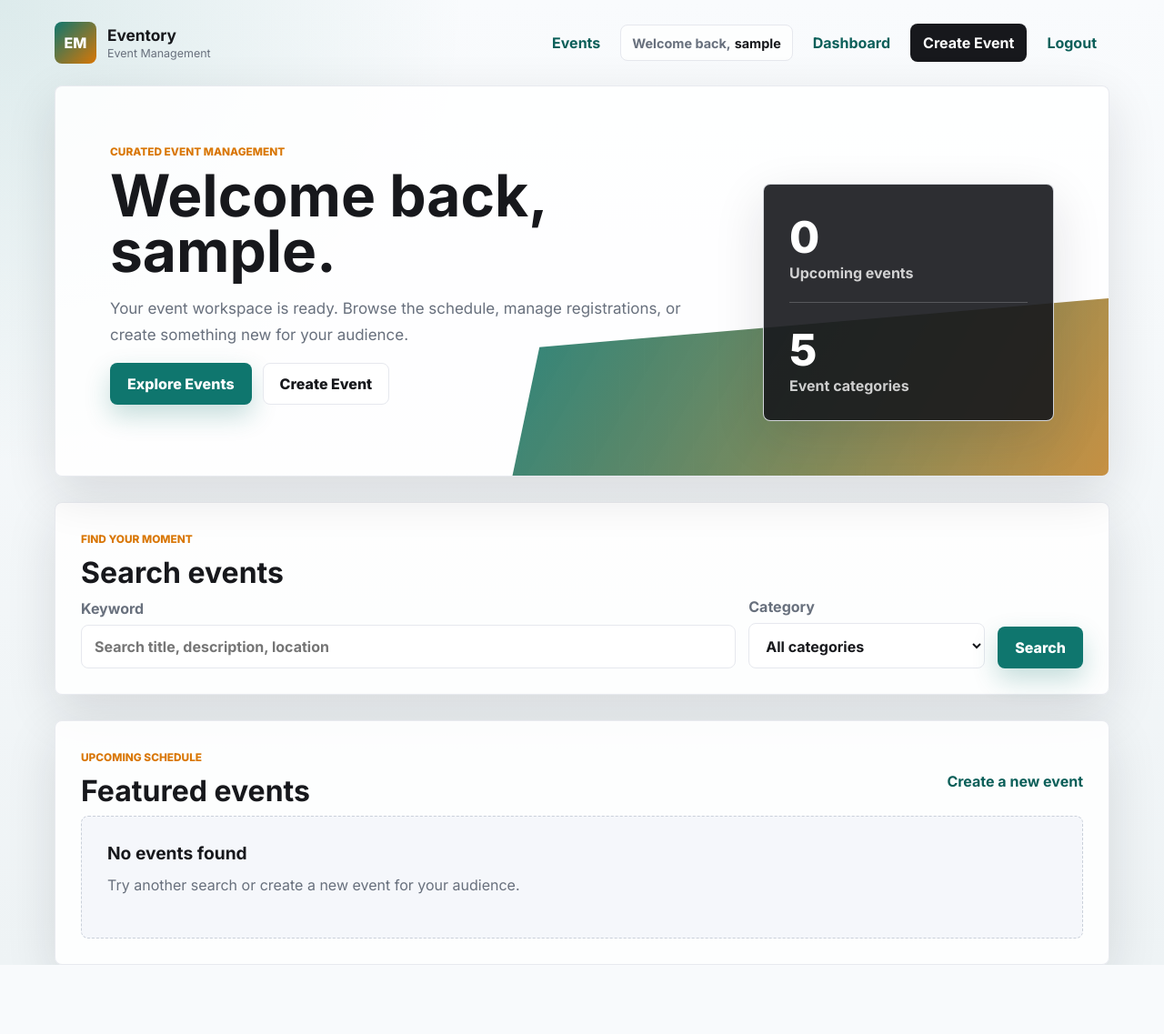
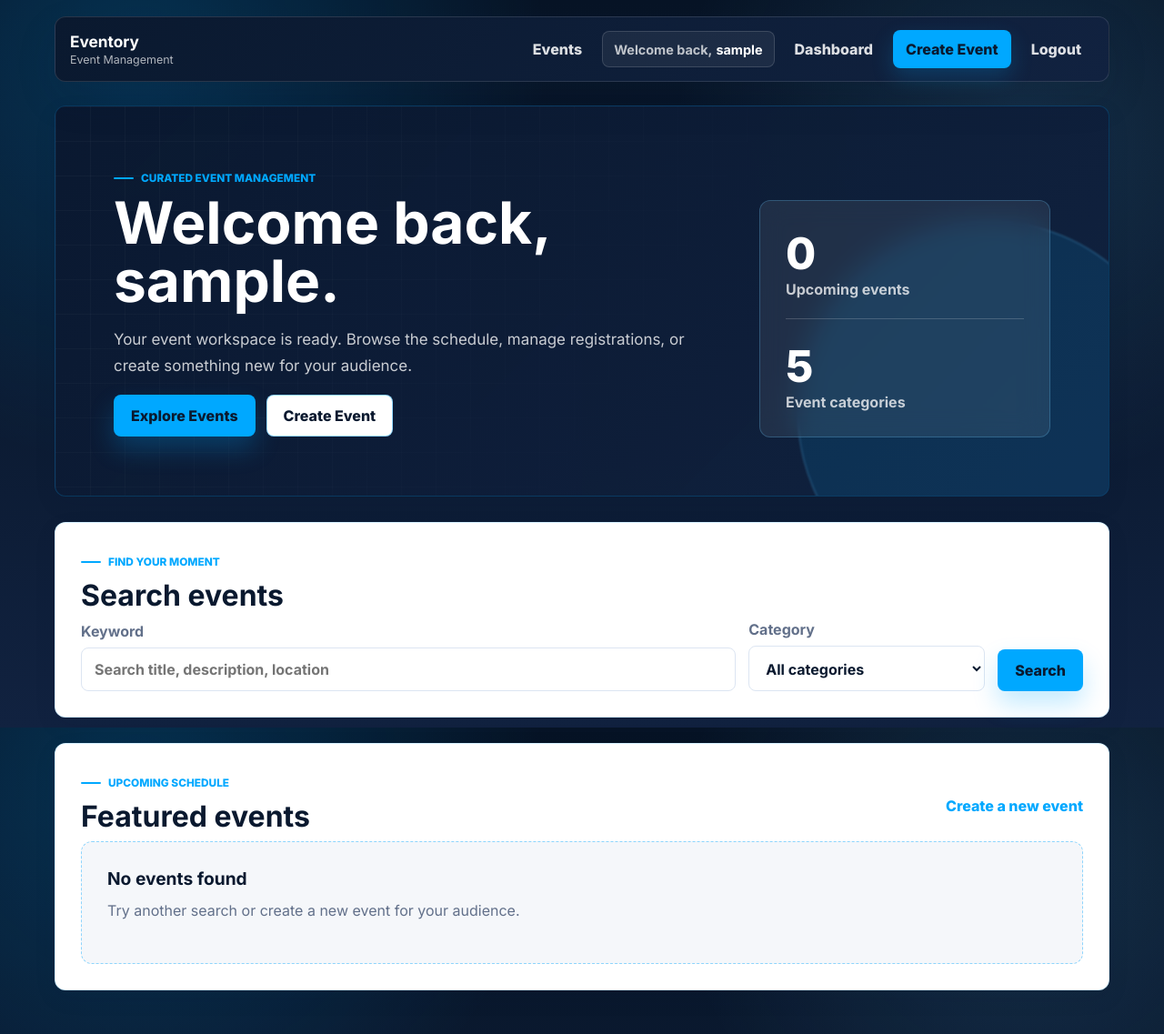
Before and after one commit to nirvanajoshi/Project-II, a Django app: page / in a window 1280 px wide. Shown: the whole page at 91% size. Before the commit the page ends 1061 px from the top, so only its background shows below. Run offline with Django 5.2, Linux system fonts and the light colour scheme; the visitor is signed in with stand-in values (Sample User, id 1); data that the repository does not hold is empty.

Commit message:
theme changed

```diff
--- a/events/static/events/css/styles.css
+++ b/events/static/events/css/styles.css
@@ -1,19 +1,30 @@
 :root {
-    --ink: #17181c;
-    --muted: #68707d;
-    --line: #e6e8ee;
+    --navy-deep: #0a192f;
+    --navy: #112240;
+    --navy-soft: #17345f;
+    --blue: #00a8ff;
+    --blue-light: #64c7ff;
+    --blue-soft: rgba(0, 168, 255, 0.1);
+    --ink: #0a192f;
+    --muted: #62708a;
+    --line: #dce5f2;
     --surface: #ffffff;
-    --soft: #f5f7fb;
-    --brand: #0f766e;
-    --brand-dark: #0b5f59;
-    --accent: #d97706;
-    --danger: #c2410c;
-    --shadow: 0 18px 55px rgba(21, 24, 32, 0.12);
+    --soft: #f5f7fa;
+    --danger: #e5484d;
+    --danger-dark: #bf2e34;
+    --shadow-sm: 0 8px 24px rgba(10, 25, 47, 0.08);
+    --shadow: 0 18px 45px rgba(10, 25, 47, 0.12);
+    --shadow-blue: 0 14px 28px rgba(0, 168, 255, 0.24);
     --radius: 8px;
+    --radius-lg: 12px;
 }
 
 * {
     box-sizing: border-box;
+}
+
+html {
+    scroll-behavior: smooth;
 }
 
 body {
@@ -21,8 +32,10 @@ body {
     color: var(--ink);
     font-family: Inter, system-ui, -apple-system, BlinkMacSystemFont, "Segoe UI", sans-serif;
     background:
-        radial-gradient(circle at top left, rgba(15, 118, 110, 0.12), transparent 32rem),
-        linear-gradient(180deg, #f9fbfd 0%, #eef3f5 100%);
+        radial-gradient(circle at 12% 8%, rgba(0, 168, 255, 0.2), transparent 28rem),
+        radial-gradient(circle at 88% 18%, rgba(100, 199, 255, 0.14), transparent 24rem),
+        linear-gradient(180deg, #071426 0%, #0a192f 45%, #112240 100%);
+    background-attachment: fixed;
     min-height: 100vh;
 }
 
@@ -41,6 +54,7 @@ textarea {
 .site-shell {
     width: min(1160px, calc(100% - 32px));
     margin: 0 auto;
+    padding-bottom: 48px;
 }
 
 .site-header {
@@ -48,7 +62,16 @@ textarea {
     align-items: center;
     justify-content: space-between;
     gap: 24px;
-    padding: 24px 0;
+    margin-top: 18px;
+    padding: 14px 16px;
+    border: 1px solid rgba(255, 255, 255, 0.12);
+    border-radius: var(--radius-lg);
+    background: linear-gradient(135deg, var(--navy-deep), var(--navy));
+    color: #fff;
+    box-shadow: var(--shadow);
+    position: sticky;
+    top: 14px;
+    z-index: 10;
 }
 
 .brand,
@@ -65,9 +88,9 @@ textarea {
 
 .brand {
     gap: 12px;
+    min-width: max-content;
 }
 
-.brand-mark,
 .avatar {
     display: grid;
     place-items: center;
@@ -75,12 +98,8 @@ textarea {
     border-radius: var(--radius);
     color: #fff;
     font-weight: 800;
-    background: linear-gradient(135deg, var(--brand), var(--accent));
-}
-
-.brand-mark {
-    width: 46px;
-    height: 46px;
+    background: linear-gradient(135deg, var(--blue), var(--blue-light));
+    box-shadow: 0 10px 22px rgba(0, 168, 255, 0.26);
 }
 
 .brand strong,
@@ -89,11 +108,12 @@ textarea {
 }
 
 .brand strong {
+    color: #fff;
     font-size: 1.08rem;
 }
 
 .brand small {
-    color: var(--muted);
+    color: rgba(255, 255, 255, 0.68);
     font-size: 0.78rem;
     margin-top: 2px;
 }
@@ -110,8 +130,8 @@ textarea {
 .card-link,
 .sidebar-links a,
 .form-note a {
-    color: var(--brand-dark);
-    font-weight: 700;
+    color: var(--blue);
+    font-weight: 800;
 }
 
 .nav-links a,
@@ -121,18 +141,24 @@ textarea {
     padding: 10px 13px;
     background: transparent;
     cursor: pointer;
+    transition: background 180ms ease, border-color 180ms ease, color 180ms ease, transform 180ms ease;
+}
+
+.nav-links a,
+.logout-form button {
+    color: rgba(255, 255, 255, 0.86);
 }
 
 .user-greeting {
     display: inline-flex;
     align-items: center;
     min-height: 40px;
-    max-width: 220px;
-    border: 1px solid var(--line);
+    max-width: 240px;
+    border: 1px solid rgba(255, 255, 255, 0.14);
     border-radius: var(--radius);
     padding: 0 12px;
-    color: var(--muted);
-    background: rgba(255, 255, 255, 0.78);
+    color: rgba(255, 255, 255, 0.72);
+    background: rgba(255, 255, 255, 0.06);
     font-size: 0.9rem;
     font-weight: 700;
     white-space: nowrap;
@@ -142,7 +168,7 @@ textarea {
     display: inline-block;
     max-width: 105px;
     margin-left: 4px;
-    color: var(--ink);
+    color: #fff;
     overflow: hidden;
     text-overflow: ellipsis;
     vertical-align: bottom;
@@ -150,16 +176,22 @@ textarea {
 
 .nav-links a:hover,
 .logout-form button:hover {
-    background: rgba(15, 118, 110, 0.08);
+    color: #fff;
+    border-color: rgba(0, 168, 255, 0.38);
+    background: rgba(0, 168, 255, 0.12);
+    transform: translateY(-1px);
 }
 
 .nav-links .nav-cta {
-    color: #fff;
-    background: var(--ink);
+    color: var(--navy-deep);
+    background: var(--blue);
+    box-shadow: 0 10px 24px rgba(0, 168, 255, 0.2);
 }
 
 .nav-links .nav-cta:hover {
-    background: #2b2d33;
+    color: var(--navy-deep);
+    border-color: transparent;
+    background: var(--blue-light);
 }
 
 .hero,
@@ -174,10 +206,10 @@ textarea {
 .panel-form,
 .stat-card,
 .hero-panel {
-    border: 1px solid rgba(230, 232, 238, 0.9);
-    border-radius: var(--radius);
-    background: rgba(255, 255, 255, 0.86);
-    box-shadow: var(--shadow);
+    border: 1px solid var(--line);
+    border-radius: var(--radius-lg);
+    background: var(--surface);
+    box-shadow: var(--shadow-sm);
 }
 
 .hero {
@@ -185,22 +217,41 @@ textarea {
     grid-template-columns: minmax(0, 1fr) 320px;
     gap: 28px;
     align-items: stretch;
-    padding: clamp(28px, 5vw, 60px);
     min-height: 430px;
+    margin-top: 26px;
+    padding: clamp(30px, 5vw, 64px);
     overflow: hidden;
     position: relative;
+    border-color: rgba(0, 168, 255, 0.22);
+    background:
+        linear-gradient(135deg, rgba(10, 25, 47, 0.98), rgba(17, 34, 64, 0.96)),
+        linear-gradient(90deg, rgba(0, 168, 255, 0.12), transparent);
+    color: #fff;
 }
 
 .hero::before {
     content: "";
     position: absolute;
-    inset: auto -8% -18% 42%;
-    height: 280px;
+    inset: 0;
     background:
-        linear-gradient(120deg, rgba(15, 118, 110, 0.95), rgba(217, 119, 6, 0.84)),
-        repeating-linear-gradient(90deg, transparent 0 26px, rgba(255,255,255,0.22) 26px 27px);
-    clip-path: polygon(6% 22%, 100% 0, 92% 74%, 0 100%);
-    opacity: 0.95;
+        linear-gradient(90deg, rgba(255, 255, 255, 0.045) 1px, transparent 1px),
+        linear-gradient(180deg, rgba(255, 255, 255, 0.045) 1px, transparent 1px);
+    background-size: 38px 38px;
+    mask-image: linear-gradient(120deg, rgba(0, 0, 0, 0.75), transparent 68%);
+    pointer-events: none;
+}
+
+.hero::after {
+    content: "";
+    position: absolute;
+    right: -80px;
+    bottom: -120px;
+    width: 420px;
+    height: 420px;
+    border: 1px solid rgba(100, 199, 255, 0.34);
+    border-radius: 50%;
+    background: rgba(0, 168, 255, 0.12);
+    filter: blur(1px);
 }
 
 .hero-content,
@@ -215,13 +266,23 @@ textarea {
 }
 
 .eyebrow {
-    display: inline-block;
-    color: var(--accent);
+    display: inline-flex;
+    align-items: center;
+    gap: 8px;
+    color: var(--blue);
     font-size: 0.74rem;
     font-weight: 800;
     letter-spacing: 0;
     text-transform: uppercase;
     margin-bottom: 10px;
+}
+
+.eyebrow::before {
+    content: "";
+    width: 22px;
+    height: 2px;
+    border-radius: 999px;
+    background: currentColor;
 }
 
 h1,
@@ -231,10 +292,20 @@ p {
     margin-top: 0;
 }
 
+h1,
+h2,
+h3 {
+    color: var(--navy-deep);
+}
+
+.hero h1 {
+    color: #fff;
+}
+
 h1 {
     max-width: 760px;
-    font-size: clamp(2.25rem, 5vw, 4.8rem);
-    line-height: 0.96;
+    font-size: clamp(2.3rem, 5vw, 4.7rem);
+    line-height: 1;
     margin-bottom: 18px;
 }
 
@@ -251,6 +322,10 @@ h3 {
 p {
     color: var(--muted);
     line-height: 1.7;
+}
+
+.hero p {
+    color: rgba(255, 255, 255, 0.78);
 }
 
 .hero-content p,
@@ -277,33 +352,46 @@ p {
     padding: 0 18px;
     font-weight: 800;
     cursor: pointer;
-    transition: transform 160ms ease, box-shadow 160ms ease, background 160ms ease;
+    transition: transform 180ms ease, box-shadow 180ms ease, background 180ms ease, border-color 180ms ease, color 180ms ease;
 }
 
 .button:hover {
-    transform: translateY(-1px);
+    transform: translateY(-2px);
 }
 
 .button-primary {
-    color: #fff;
-    background: var(--brand);
-    box-shadow: 0 12px 28px rgba(15, 118, 110, 0.24);
+    color: var(--navy-deep);
+    background: var(--blue);
+    box-shadow: var(--shadow-blue);
 }
 
 .button-primary:hover {
-    background: var(--brand-dark);
+    background: var(--blue-light);
+    box-shadow: 0 18px 34px rgba(0, 168, 255, 0.3);
 }
 
 .button-secondary,
 .button-ghost {
-    color: var(--ink);
+    color: var(--navy-deep);
     background: #fff;
-    border-color: var(--line);
+    border-color: rgba(0, 168, 255, 0.42);
+}
+
+.button-secondary:hover,
+.button-ghost:hover {
+    color: var(--blue);
+    border-color: var(--blue);
+    box-shadow: 0 10px 24px rgba(10, 25, 47, 0.08);
 }
 
 .button-danger {
     color: #fff;
     background: var(--danger);
+    box-shadow: 0 12px 24px rgba(229, 72, 77, 0.18);
+}
+
+.button-danger:hover {
+    background: var(--danger-dark);
 }
 
 .full-width {
@@ -315,23 +403,27 @@ p {
     display: grid;
     gap: 22px;
     padding: 28px;
-    background: rgba(23, 24, 28, 0.9);
+    border-color: rgba(100, 199, 255, 0.26);
+    background: rgba(255, 255, 255, 0.08);
     color: #fff;
+    backdrop-filter: blur(14px);
+    box-shadow: none;
 }
 
 .hero-panel-line {
     height: 1px;
-    background: rgba(255, 255, 255, 0.2);
+    background: rgba(255, 255, 255, 0.18);
 }
 
 .metric {
     display: block;
+    color: #fff;
     font-size: 3rem;
     font-weight: 800;
 }
 
 .metric-label {
-    color: rgba(255, 255, 255, 0.78);
+    color: rgba(255, 255, 255, 0.75);
     font-weight: 700;
 }
 
@@ -342,6 +434,7 @@ p {
 .confirm-panel {
     margin-top: 28px;
     padding: 28px;
+    border-color: rgba(0, 168, 255, 0.16);
 }
 
 .section-heading-row,
@@ -456,14 +568,18 @@ textarea:focus {
 }
 
 .empty-state {
-    border: 1px dashed #cad0da;
-    border-radius: var(--radius);
+    border: 1px dashed rgba(0, 168, 255, 0.42);
+    border-radius: var(--radius-lg);
     padding: 28px;
     background: var(--soft);
 }
 
 .page-hero.compact {
+    margin-top: 26px;
     padding: 34px;
+    border-color: rgba(0, 168, 255, 0.2);
+    background:
+        linear-gradient(135deg, #fff 0%, #fff 58%, rgba(0, 168, 255, 0.08) 100%);
 }
 
 .page-hero.compact h1,
--- a/events/templates/base.html
+++ b/events/templates/base.html
@@ -8,13 +8,12 @@
     <link rel="preconnect" href="https://fonts.googleapis.com">
     <link rel="preconnect" href="https://fonts.gstatic.com" crossorigin>
     <link href="https://fonts.googleapis.com/css2?family=Inter:wght@400;500;600;700;800&display=swap" rel="stylesheet">
-    <link rel="stylesheet" href="{% static 'events/css/styles.css' %}">
+    <link rel="stylesheet" href="{% static 'events/css/styles.css' %}?v=full-blue-bg-20260619">
 </head>
 <body>
     <div class="site-shell">
         <header class="site-header">
             <a class="brand" href="{% url 'home' %}">
-                <span class="brand-mark">EM</span>
                 <span>
                     <strong>Eventory</strong>
                     <small>Event Management</small>
```
Also changed, not shown: other parts of events/static/events/css/styles.css (+54 -14 lines).
